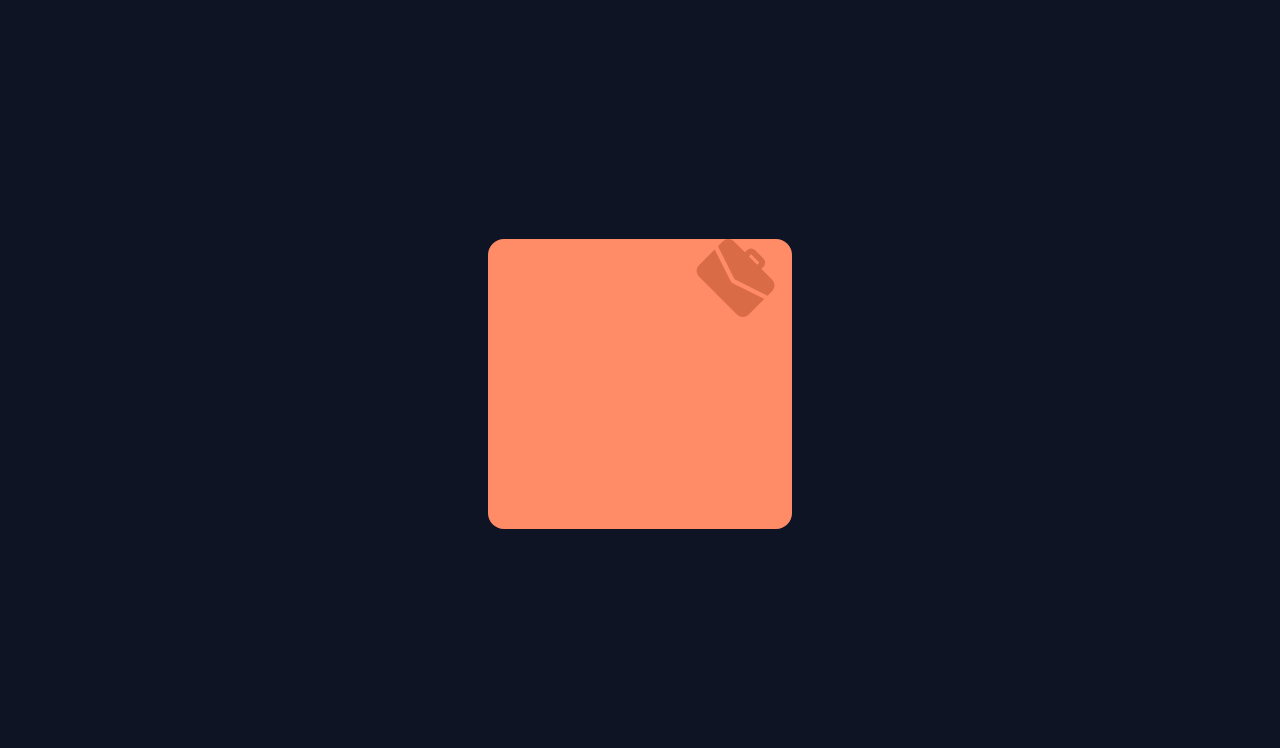
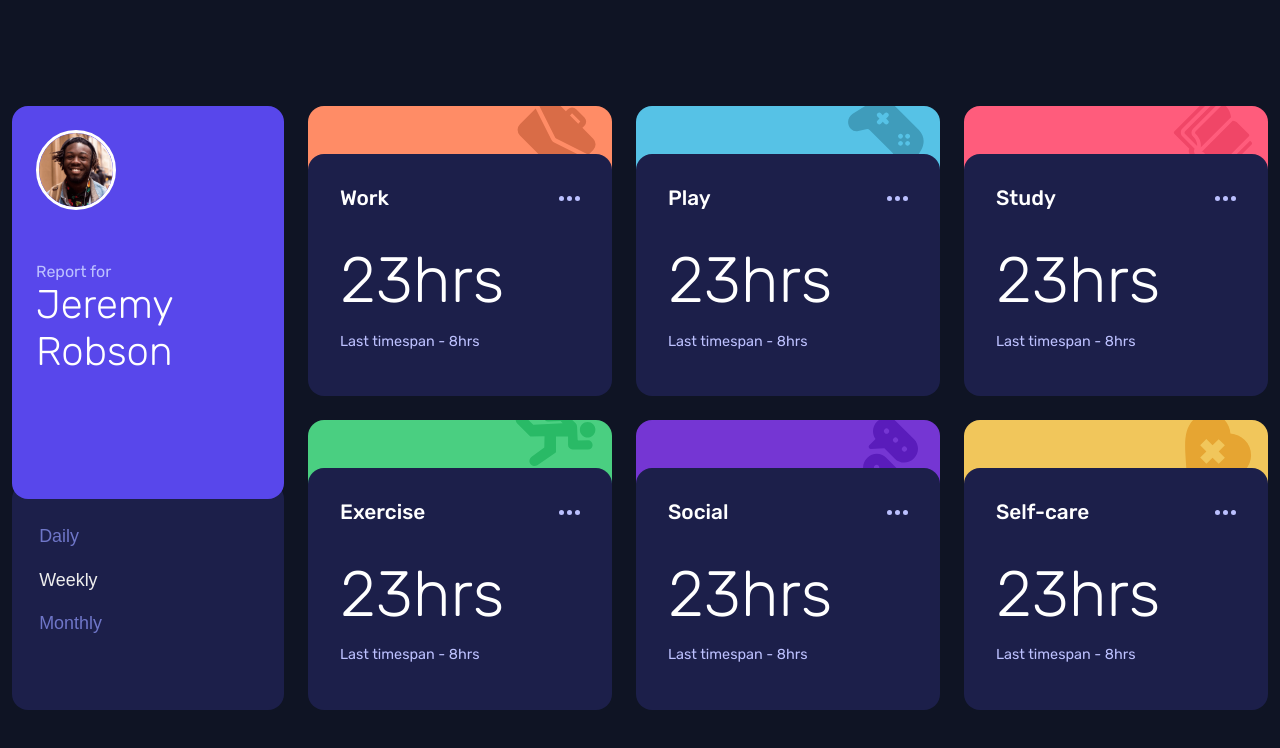
Before and after one commit to AmodeusR/FM--time-tracking-dashboard, a React (Vite) app: page / in a window 1280 px wide. Shown: the top 748 px of the page. Built offline with nearby package versions, Linux system fonts and the light colour scheme.

Commit message:
non-functional: finished desktop

```diff
--- a/package.json
+++ b/package.json
@@ -16,6 +16,10 @@
     "eslint": "^8.10.0",
     "eslint-plugin-react": "^7.29.3",
     "sass": "^1.49.9",
+    "styled-components": "^5.3.3",
     "vite": "^2.8.0"
-  }
+  },
+	"resolutions": {
+		"styled-components": "^5"
+	}
 }
--- a/src/App.jsx
+++ b/src/App.jsx
@@ -1,10 +1,16 @@
 import { ProfileCard, Card } from "./components";
+import { images } from "./constants";
 
 function App() {
 	return (
 		<div className="container">
-			{/* <ProfileCard username="Jeremy Robson" /> */}
-			<Card title="Work" currentTime={23} previousTime={8} />
+			<ProfileCard username="Jeremy Robson" />
+			<Card currentTime={23} previousTime={8} icon={images.work} />
+			<Card currentTime={23} previousTime={8} icon={images.play} />
+			<Card currentTime={23} previousTime={8} icon={images.study} />
+			<Card currentTime={23} previousTime={8} icon={images.exercise} />
+			<Card currentTime={23} previousTime={8} icon={images.social} />
+			<Card currentTime={23} previousTime={8} icon={images.selfcare} />
 		</div>
 	);
 }
--- a/src/components/Card/Card.jsx
+++ b/src/components/Card/Card.jsx
@@ -1,12 +1,27 @@
 import "./card.scss";
-// import { images } from "/src/constants";
 import IconDots from "../IconDots";
+import styled from "styled-components";
 
-const card = ({ title, currentTime, previousTime }) => {
+const card = ({currentTime, previousTime, icon }) => {
+	const iconRef = icon.match(/(?<=icon-)([\s\S]*)[^.svg]/)[0];
+
+	const CardArt = styled.div`
+		background: var(--theme-${iconRef});
+	`;
+
+	const capitalize = text => {
+		return text.slice(0, 1).toUpperCase() + text.slice(1);
+	};
+
+
+
 	return (
 		<div className="card">
+			<CardArt className="card__art" >
+				<img src={icon} alt="" />
+			</CardArt>
 			<div className="card__header">
-				<h2 className="card__title">{title}</h2>
+				<h2 className="card__title">{capitalize(iconRef)}</h2>
 				<IconDots className="card__dots" />
 			</div>
 
@@ -14,7 +29,6 @@ const card = ({ title, currentTime, previousTime }) => {
 				<p className="card__current-time">{currentTime}hrs</p>
 				<p className="card__previous-time">Last timespan - {previousTime}hrs</p>
 			</div>
-
 		</div>
 	);
 };
--- a/src/components/Card/card.scss
+++ b/src/components/Card/card.scss
@@ -1,4 +1,3 @@
-// @use "/src/scss/variables";
 
 .card {
 	position: relative;
@@ -6,18 +5,24 @@
 	width: min(19rem);
 	padding: 2rem;
 	border-radius: var(--radius);
+	margin-top: 3rem;
 
-	&::before {
-		content: url(/src/assets/icon-work.svg);
-		display: block;
-		background: var(--theme-work);
+	.card__art {
+		height: 100%;
 		position: absolute;
-		border-radius: var(--radius);
-		padding-left: 13rem;
-		overflow: hidden;
 		inset: 0;
 		top: -3rem;
-		// z-index: -1;
+		z-index: -1;
+		border-radius: var(--radius);
+		overflow: hidden;
+
+		img {
+			position: absolute;
+			right: 0;
+			top: -.5rem;
+			right: 1rem;
+		}
+
 	}
 
 	&__header {
--- a/src/components/ProfileCard/profile-card.scss
+++ b/src/components/ProfileCard/profile-card.scss
@@ -1,13 +1,16 @@
 // @use "/src/scss/variables";
 
 .profile-card {
-	max-width: 17rem;
+	display: flex;
+	flex-direction: column;
+	width: 17rem;
+}
 
-}
 .profile-info {
 	position: relative;
 	padding: 1.5rem;
 	background: var(--theme);
+	flex-grow: 5;
 
 	border-radius: var(--radius);
 	z-index: 3;
@@ -16,7 +19,7 @@
 		max-width: 5rem;
 		border: 3px solid white;
 		border-radius: 50%;
-		margin-bottom: 2rem;
+		margin-bottom: 3rem;
 	}
 
 	&__subtext {
@@ -38,13 +41,14 @@
 	background: var(--dark-blue);
 	padding: 2.5rem 1.5rem 2rem;
 	border-radius: var(--radius);
+	flex-grow: 3;
 }
 
 .timespan {
 	display: block;
 	border: none;
 	background: inherit;
-	color: var(--pale-blue);
+	color: var(--neutral-blue);
 	padding: .2rem;
 
 	transition: color 150ms ease-out;
@@ -60,7 +64,7 @@
 		color: #eee;
 	}
 
-	&:hover {
-		color: white;
+	&:hover:not(.selected) {
+		color: var(--pale-blue);
 	}
 }
--- a/src/scss/_variables.scss
+++ b/src/scss/_variables.scss
@@ -6,7 +6,7 @@
 	--theme-study: hsl(348, 100%, 68%);
 	--theme-exercise: hsl(145, 58%, 55%);
 	--theme-social: hsl(264, 64%, 52%);
-	--theme-selfcare: hsl(43, 84%, 65%);
+	--theme-self-care: hsl(43, 84%, 65%);
 
 	--darker-blue: hsl(226, 43%, 10%);
 	--dark-blue: hsl(235, 46%, 20%);
--- a/src/scss/main.scss
+++ b/src/scss/main.scss
@@ -21,7 +21,16 @@ body {
 
 .container {
 	display: grid;
+	justify-content: center;
+	align-content: center;;
+	grid-template-columns: repeat(4, 1fr);
+	gap: 1.5rem;
+
 	min-height: 100vh;
-	justify-content: center;
-	align-items: center;
+	max-width: min(90%, 50em);
+	margin-inline: auto;
 }
+
+.profile-card {
+	grid-row: 1 / 3;
+}
```
Also changed, not shown: src/constants/images.js (+12 -12 lines), 1 other file (tests, documents, lock files or other folders).
